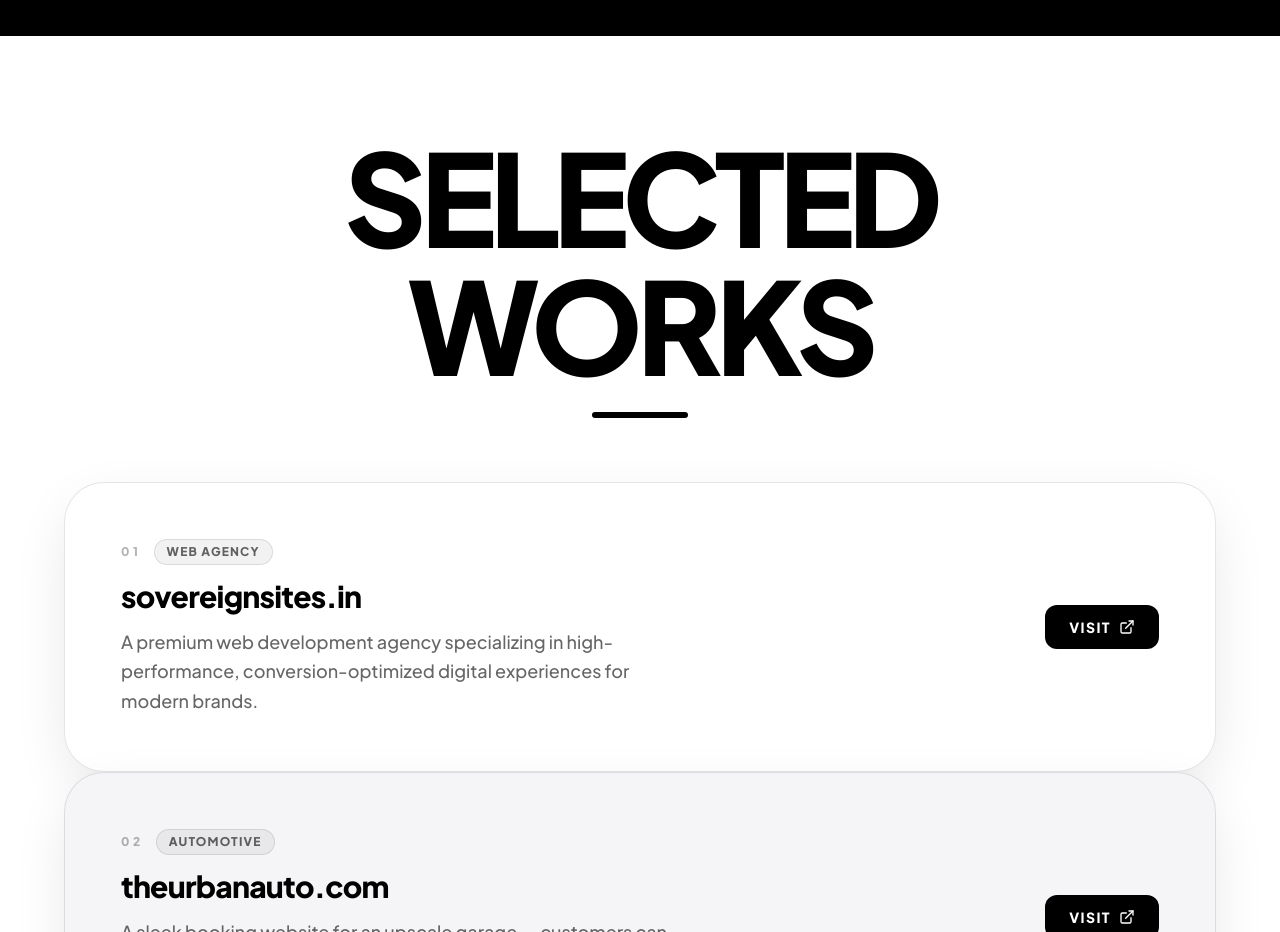
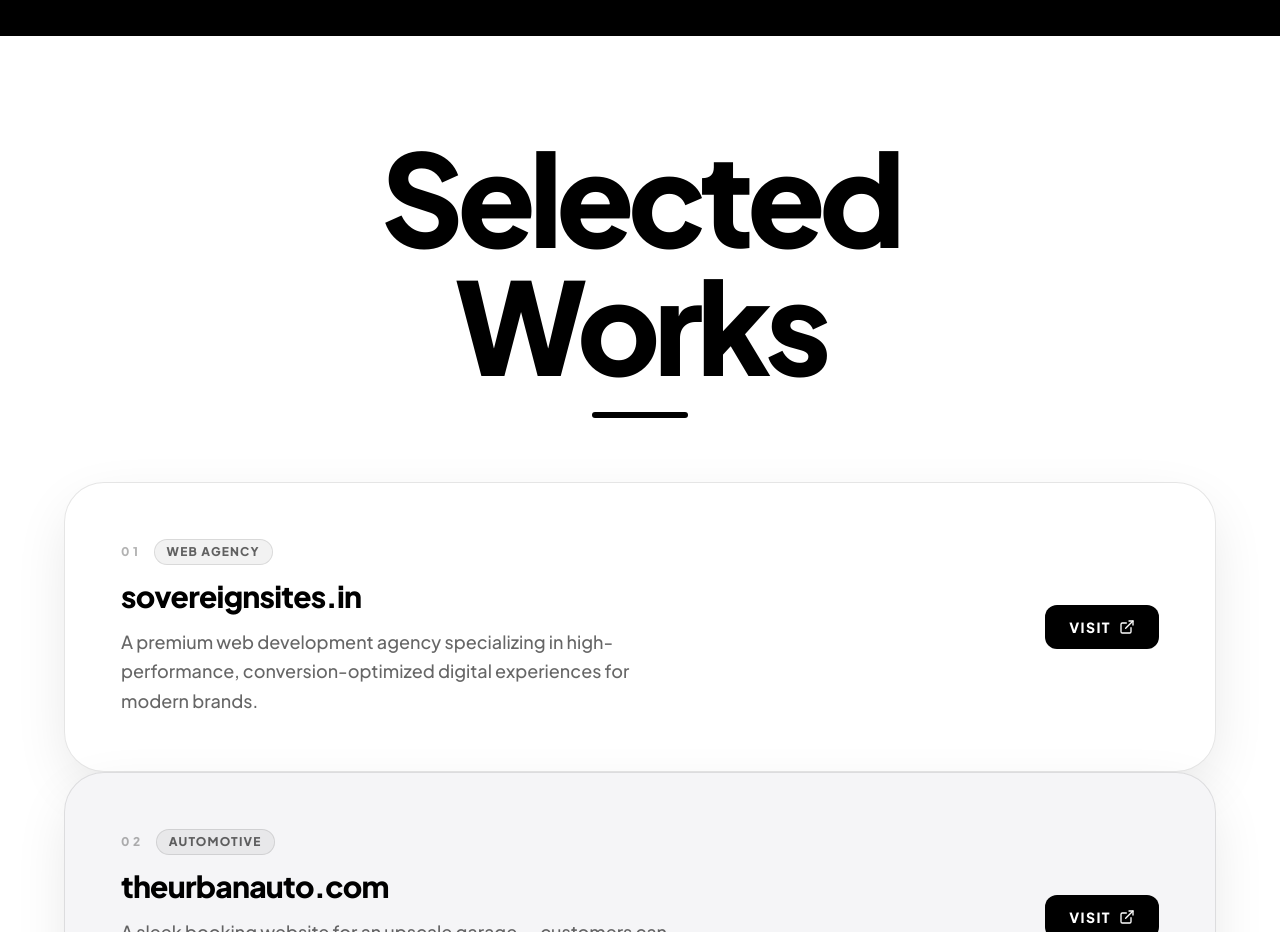
Before and after one commit to dbaarkk/orchids-av-component-showcase, a Next.js app: page / in a window 1280 px wide. Shown: the part 5200-6132 px from the top of the page. Built offline with nearby package versions, Linux system fonts and the light colour scheme.

Commit message:
Claude Code run changes (2026-03-06T12:27:32.736Z)

```diff
--- a/src/components/landing/WorkSection.tsx
+++ b/src/components/landing/WorkSection.tsx
@@ -51,7 +51,7 @@ export function WorkSection() {
     <section id="work" className="relative bg-white font-plus-jakarta">
       {/* Section heading — normal flow, not sticky */}
       <div className="pt-24 pb-16 flex flex-col items-center text-center px-4">
-        <h2 className="text-6xl md:text-[8rem] font-black tracking-tighter leading-none text-black uppercase mb-6">
+        <h2 className="text-6xl md:text-[8rem] font-black tracking-tighter leading-none text-black mb-6">
           Selected <br /> Works
         </h2>
         <div className="w-24 h-[6px] bg-black rounded-full" />
```
Also changed, not shown: 1 other file (tests, documents, lock files or other folders).
